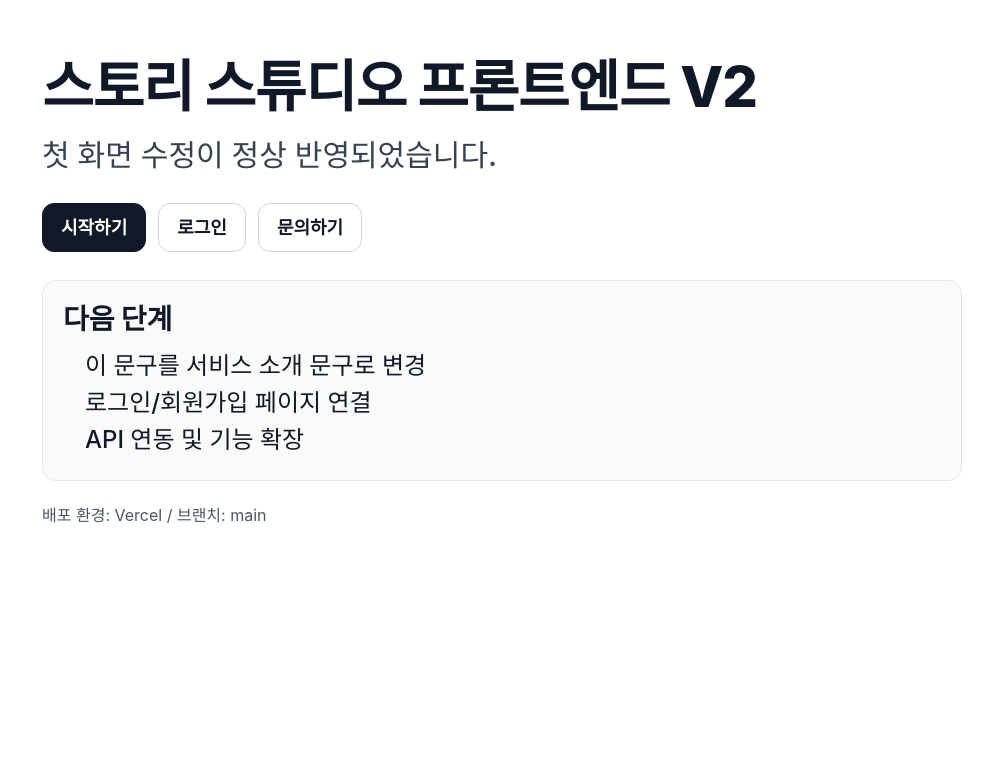
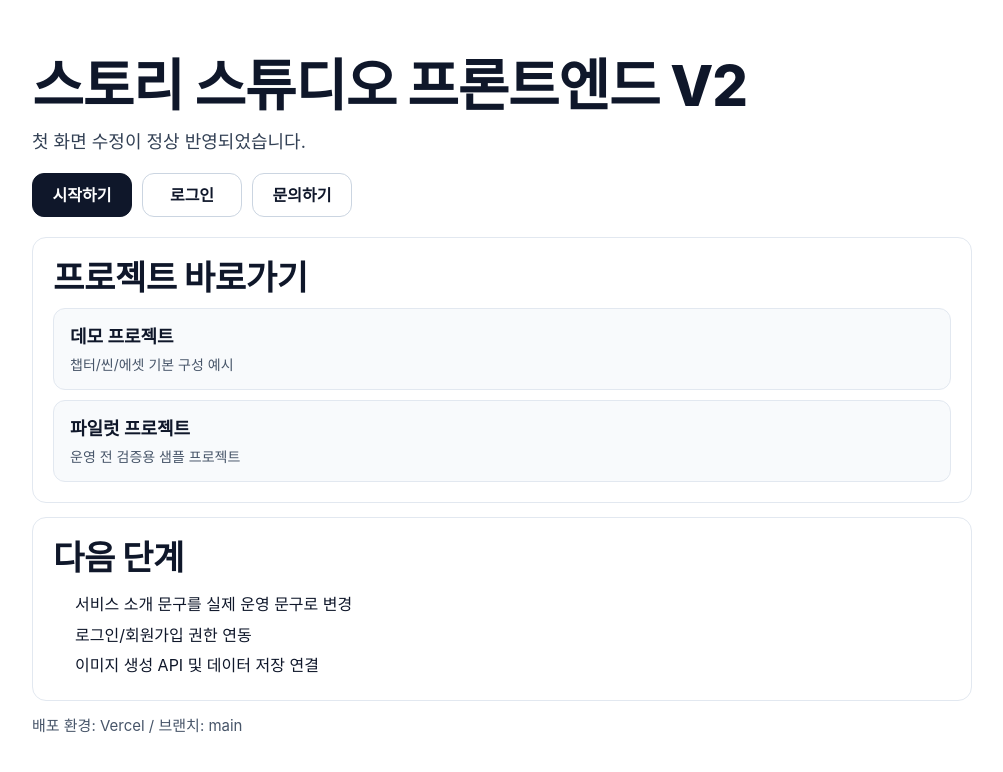
Before and after one commit to rcliferclife-rgb/story-studio-frontend, a Next.js app in the folder story-studio-frontend/: page / in a window 1280 px wide. Shown: the top 772 px of the page, without its empty margins (138-1141 px from the left). Built offline with nearby package versions, Linux system fonts and the light colour scheme.

Commit message:
Update page.tsx

```diff
--- a/story-studio-frontend/app/page.tsx
+++ b/story-studio-frontend/app/page.tsx
@@ -1,5 +1,10 @@
 import Link from "next/link";
 import type { CSSProperties } from "react";
+
+const sampleProjects = [
+  { id: "demo", name: "데모 프로젝트", summary: "챕터/씬/에셋 기본 구성 예시" },
+  { id: "pilot", name: "파일럿 프로젝트", summary: "운영 전 검증용 샘플 프로젝트" },
+];
 
 export default function Home() {
   return (
@@ -22,109 +27,135 @@ export default function Home() {
       </section>
 
       <section style={styles.card}>
-        <h2 style={styles.cardTitle}>다음 단계</h2>
-        <ul style={styles.list}>
-          <li>이 문구를 서비스 소개 문구로 변경</li>
-          <li>로그인/회원가입 페이지 연결</li>
-          <li>API 연동 및 기능 확장</li>
+        <h2 style={styles.cardTitle}>프로젝트 바로가기</h2>
+        <ul style={styles.projectList}>
+          {sampleProjects.map((p) => (
+            <li key={p.id} style={styles.projectItem}>
+              <Link href={`/projects/${p.id}`} style={styles.projectLink}>
+                <strong style={styles.projectName}>{p.name}</strong>
+                <span style={styles.projectSummary}>{p.summary}</span>
+              </Link>
+            </li>
+          ))}
         </ul>
       </section>
 
-      <footer style={styles.footer}>배포 환경: Vercel / 브랜치: main</footer>
+      <section style={styles.card}>
+        <h2 style={styles.cardTitle}>다음 단계</h2>
+        <ol style={styles.list}>
+          <li>서비스 소개 문구를 실제 운영 문구로 변경</li>
+          <li>로그인/회원가입 권한 연동</li>
+          <li>이미지 생성 API 및 데이터 저장 연결</li>
+        </ol>
+      </section>
+
+      <p style={styles.footer}>배포 환경: Vercel / 브랜치: main</p>
     </main>
   );
 }
 
 const styles: Record<string, CSSProperties> = {
   page: {
-    maxWidth: 960,
-    margin: "0 auto",
-    padding: "56px 20px 80px",
+    maxWidth: 980,
+    margin: "56px auto",
+    padding: "0 20px 40px",
     fontFamily:
-      '-apple-system, BlinkMacSystemFont, "Segoe UI", Roboto, "Noto Sans KR", "Apple SD Gothic Neo", "Malgun Gothic", sans-serif',
-    color: "#111827",
+      'Pretendard, -apple-system, BlinkMacSystemFont, "Segoe UI", Roboto, "Noto Sans KR", sans-serif',
+    color: "#0f172a",
   },
-
   hero: {
-    marginBottom: 28,
+    marginBottom: 20,
   },
-
   title: {
-    fontSize: "clamp(32px, 5vw, 56px)",
-    lineHeight: 1.12,
+    fontSize: 56,
+    lineHeight: 1.1,
+    fontWeight: 800,
+    margin: "0 0 10px",
     letterSpacing: "-0.02em",
-    margin: 0,
-    fontWeight: 800,
   },
-
   subtitle: {
-    marginTop: 16,
-    marginBottom: 0,
-    fontSize: "clamp(18px, 2.5vw, 30px)",
-    lineHeight: 1.35,
-    color: "#374151",
-    fontWeight: 500,
+    fontSize: 18,
+    color: "#334155",
+    margin: "0 0 18px",
   },
-
   buttonRow: {
-    marginTop: 28,
     display: "flex",
+    gap: 10,
     flexWrap: "wrap",
-    gap: 12,
+    marginBottom: 14,
   },
-
   btn: {
     display: "inline-flex",
     alignItems: "center",
     justifyContent: "center",
-    minHeight: 44,
-    padding: "10px 18px",
+    minWidth: 100,
+    height: 44,
+    padding: "0 18px",
     borderRadius: 12,
     textDecoration: "none",
+    fontWeight: 700,
+    border: "1px solid #cbd5e1",
+  },
+  btnPrimary: {
+    background: "#0f172a",
+    color: "#ffffff",
+    borderColor: "#0f172a",
+  },
+  btnGhost: {
+    background: "#ffffff",
+    color: "#0f172a",
+  },
+  card: {
+    border: "1px solid #e2e8f0",
+    borderRadius: 14,
+    padding: 20,
+    background: "#ffffff",
+    marginBottom: 14,
+  },
+  cardTitle: {
+    fontSize: 34,
+    lineHeight: 1.2,
+    margin: "0 0 10px",
+    fontWeight: 800,
+    letterSpacing: "-0.01em",
+  },
+  projectList: {
+    margin: 0,
+    padding: 0,
+    listStyle: "none",
+    display: "grid",
+    gap: 10,
+  },
+  projectItem: {
+    border: "1px solid #e2e8f0",
+    borderRadius: 12,
+    background: "#f8fafc",
+  },
+  projectLink: {
+    display: "block",
+    textDecoration: "none",
+    color: "#0f172a",
+    padding: "14px 16px",
+  },
+  projectName: {
+    display: "block",
     fontSize: 18,
-    fontWeight: 700,
-    transition: "all .15s ease",
+    marginBottom: 4,
   },
-
-  btnPrimary: {
-    backgroundColor: "#111827",
-    color: "#ffffff",
-    border: "1px solid #111827",
+  projectSummary: {
+    display: "block",
+    color: "#475569",
+    fontSize: 14,
   },
-
-  btnGhost: {
-    backgroundColor: "#ffffff",
-    color: "#111827",
-    border: "1px solid #d1d5db",
-  },
-
-  card: {
-    marginTop: 12,
-    border: "1px solid #e5e7eb",
-    borderRadius: 14,
-    padding: "22px 20px",
-    background: "#fafafa",
-  },
-
-  cardTitle: {
-    margin: "0 0 10px 0",
-    fontSize: 28,
-    lineHeight: 1.2,
-    fontWeight: 800,
-  },
-
   list: {
     margin: 0,
     paddingLeft: 22,
-    fontSize: 24,
-    lineHeight: 1.55,
-    color: "#111827",
-    fontWeight: 500,
+    lineHeight: 1.9,
+    fontSize: 16,
   },
-
   footer: {
-    marginTop: 22,
-    fontSize: 16,
-    color: "#4b5563",
+    marginTop: 8,
+    color: "#475569",
+    fontSize: 15,
   },
 };
```
